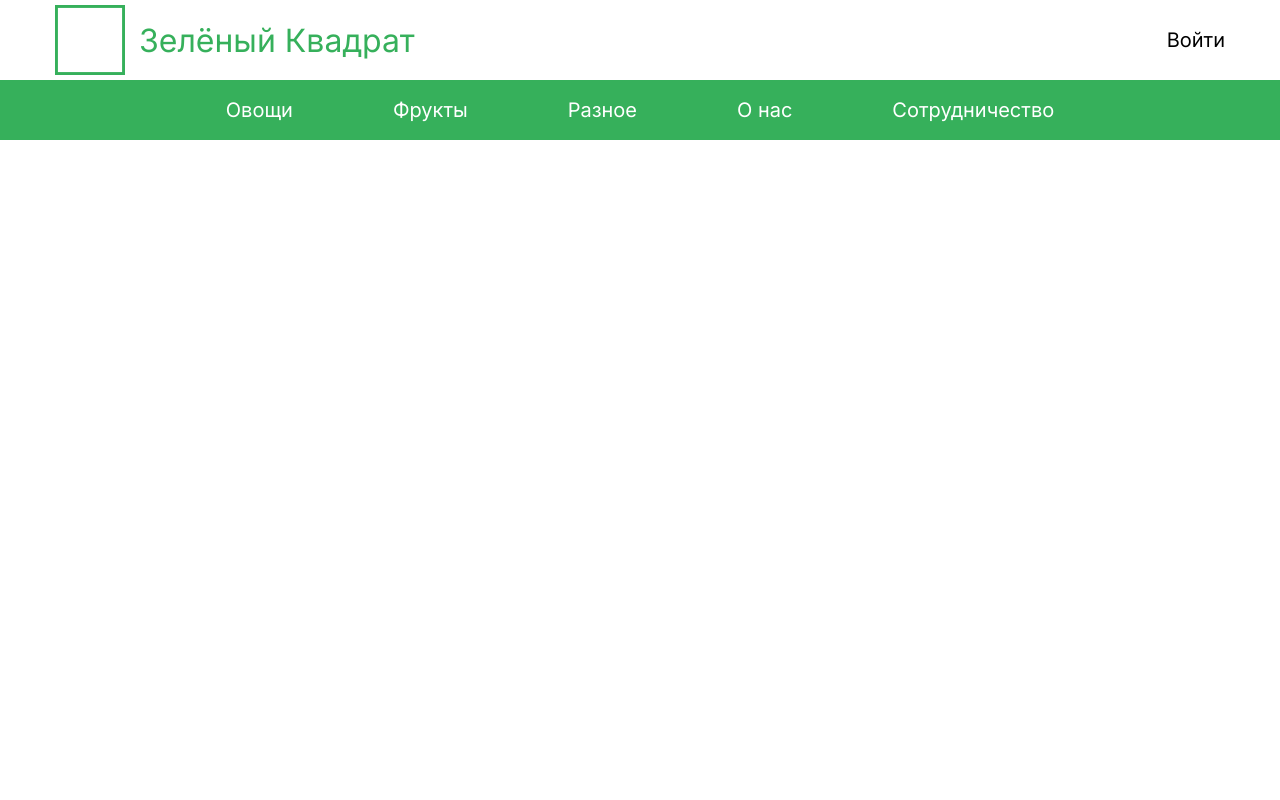
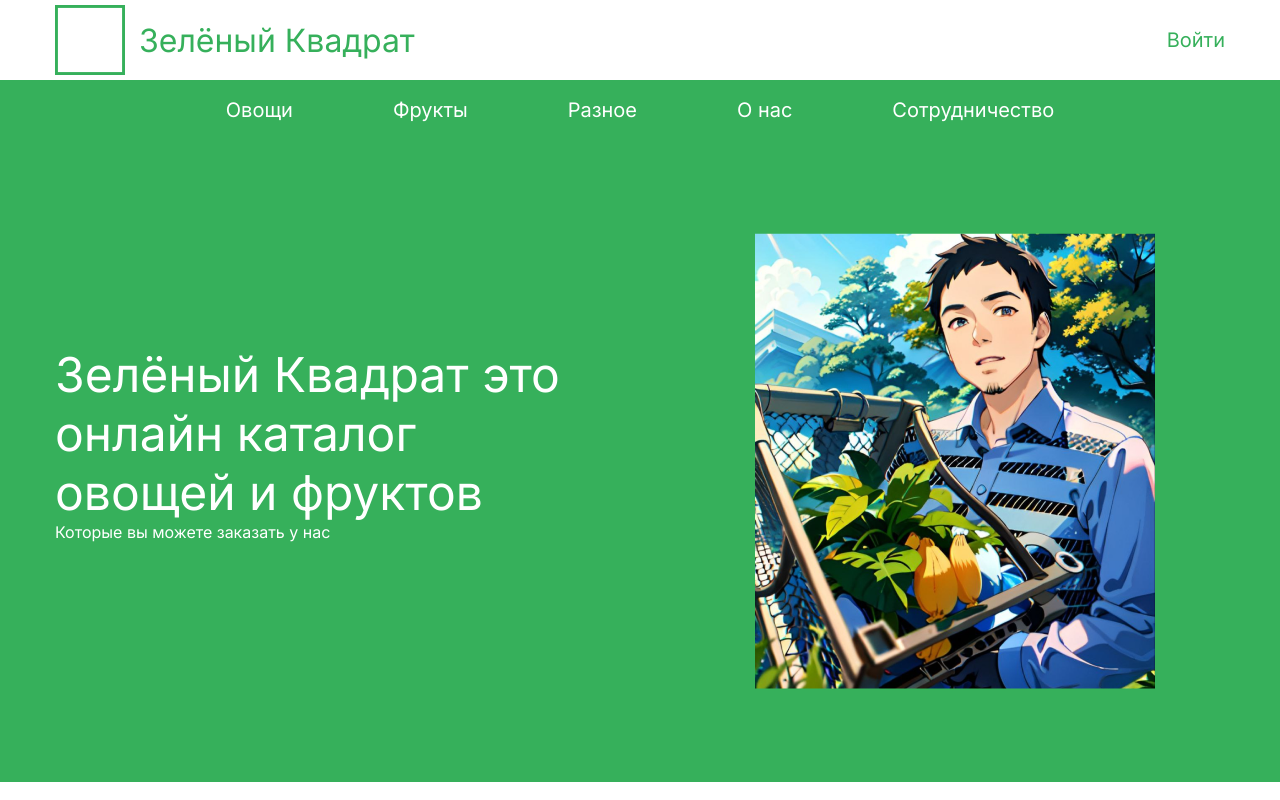
Before and after one commit to adilism48/green-square-front, a React (Create React App) app: page / in a window 1280 px wide. Built offline with nearby package versions, Linux system fonts and the light colour scheme.

Commit message:
promo added

```diff
--- a/src/App.js
+++ b/src/App.js
@@ -1,9 +1,11 @@
 import Header from "./components/header/Header";
+import Promo from "./components/promo/Promo";
 
 function App() {
     return (
         <div className="App">
             <Header />
+            <Promo />
         </div>
     );
 }
--- a/src/components/header/header.css
+++ b/src/components/header/header.css
@@ -6,7 +6,7 @@
 }
 
 .header__row a {
-    color: var(--textColor);
+    color: var(--mainGreen);
     font-weight: 400;
     font-size: 20px;
     font-style: normal;
--- /dev/null
+++ b/src/components/promo/Promo.jsx
@@ -0,0 +1,28 @@
+import './promo.css'
+import promoImg from '../../img/photo.png'
+
+const Promo = () => {
+    return (
+        <section className="promo">
+            <div className="container">
+                <div className="promo__content">
+                    <div className="promo__text">
+                        <div className="promo__title">
+                            Зелёный Квадрат это
+                            онлайн каталог
+                            овощей и фруктов
+                        </div>
+                        <div className="promo__small-title">
+                            Которые вы можете заказать у нас
+                        </div>
+                    </div>
+                    <div className="promo__img">
+                        <img src={promoImg} alt="promoImg"/>
+                    </div>
+                </div>
+            </div>
+        </section>
+    );
+}
+
+export default Promo;
--- /dev/null
+++ b/src/components/promo/promo.css
@@ -0,0 +1,27 @@
+.promo {
+    background-color: var(--mainGreen);
+}
+
+.promo__content {
+    display: flex;
+    column-gap: 193px;
+}
+
+.promo__text {
+    color: var(--white);
+    padding-top: 205px;
+}
+
+.promo__title {
+    font-size: 48px;
+    max-width: 507px;
+}
+
+.promo_small-title {
+    font-size: 20px;
+}
+
+.promo__img {
+    padding-top: 93px;
+    padding-bottom: 93px;
+}
--- a/src/styles/common.css
+++ b/src/styles/common.css
@@ -2,7 +2,6 @@
     --mainGreen: #36B05B;
     --white: #FFF;
     --lightGrey: #EBEBEB;
-    --textColor: #000;
 }
 
 body {
```
